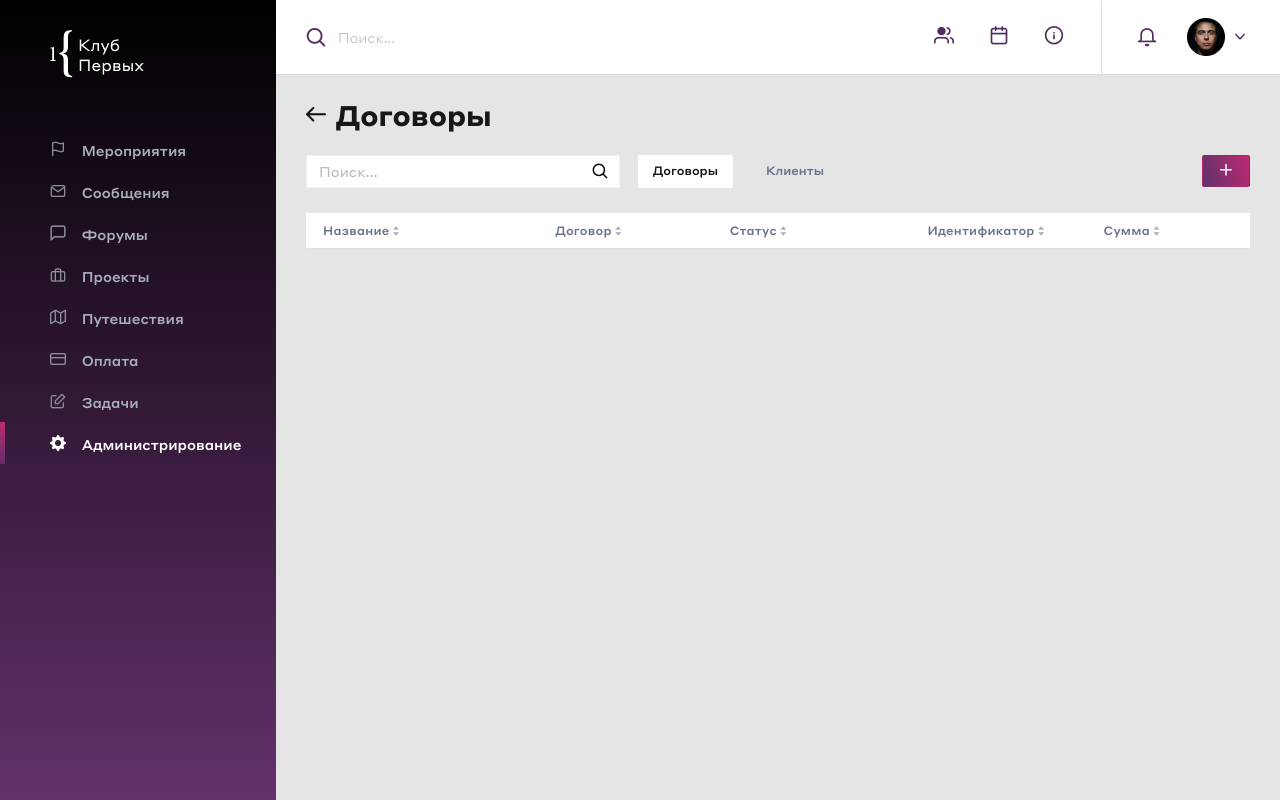
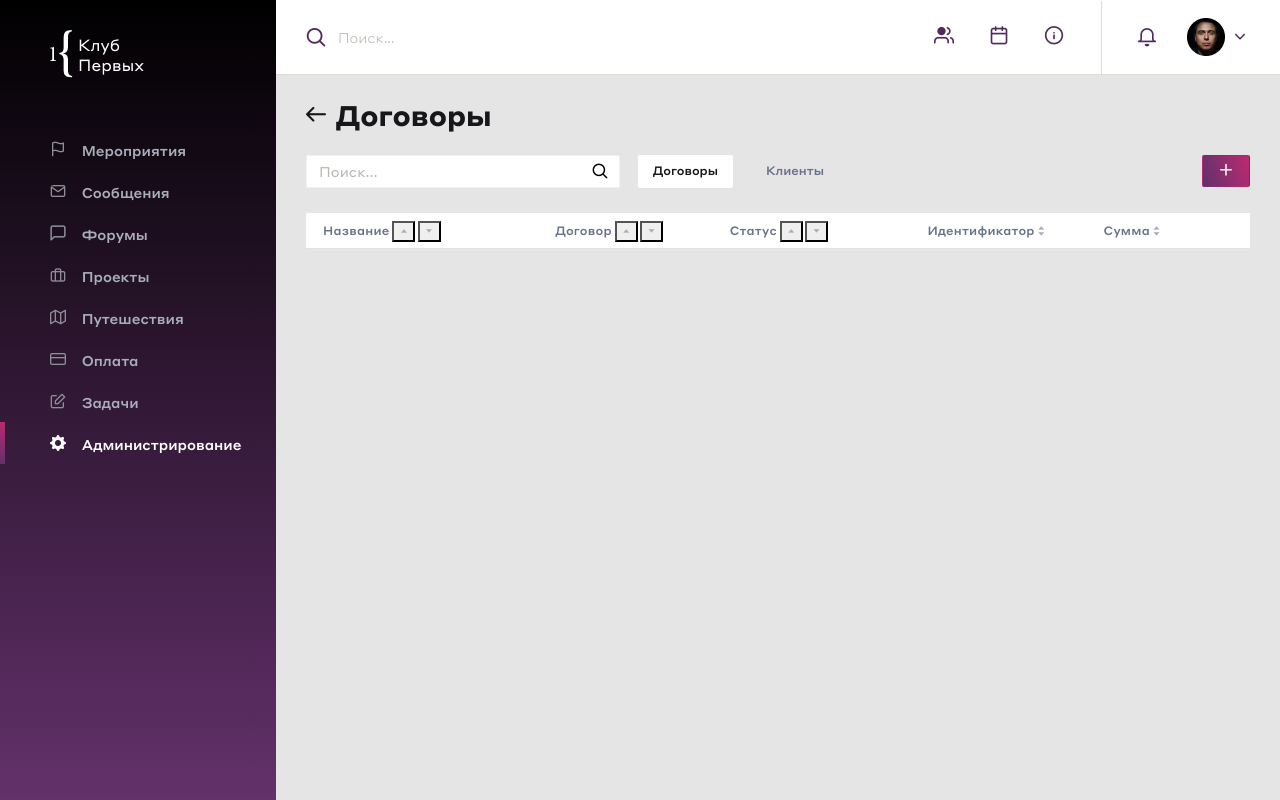
Before and after one commit to imyeskela/COTF_contracts, a Django app: page / in a window 1280 px wide. Run offline with Django 3.2, Linux system fonts and the light colour scheme; data that the repository does not hold is empty; some libraries are stand-ins or nearby versions; some web fonts are replaced.

Commit message:
Templates sorting

```diff
--- a/templates/contract_templates_list.html
+++ b/templates/contract_templates_list.html
@@ -20,12 +20,15 @@
                         <div class="table_title">
                             Название
                             <div class="sort_controls">
-                                <a class="up" href="#">
+                                <form action="." method="GET">
+                                    <button class="up" name="name_max" value="name_max">
                                         <i class="icon-arrow_up"></i>
-                                </a>
-                                <a class="down" href="#">
+                                    </button>
+
+                                    <button class="down" name="name_min" value="name_min">
                                         <i class="icon-arrow_down"></i>
-                                </a>
+                                    </button>
+                                </form>
                             </div>
                         </div>
                     </td>
@@ -33,12 +36,14 @@
                         <div class="table_title">
                             Договор
                             <div class="sort_controls">
-                                <a class="up" href="#">
+                                <form action="." method="GET">
+                                    <button class="up" name="contract_max" value="contract_max">
                                         <i class="icon-arrow_up"></i>
-                                </a>
-                                <a class="down" href="#">
+                                    </button>
+                                    <button class="down" name="contract_min" value="contract_min">
                                         <i class="icon-arrow_down"></i>
-                                </a>
+                                    </button>
+                                </form>
                             </div>
                         </div>
                     </td>
@@ -46,12 +51,14 @@
                         <div class="table_title">
                             Статус
                             <div class="sort_controls">
-                                <a class="up" href="#">
+                                <form action="." method="GET">
+                                    <button class="up" name="status_max" value="status_max">
                                         <i class="icon-arrow_up"></i>
-                                </a>
-                                <a class="down" href="#">
+                                    </button>
+                                    <button class="down" name="status_min" value="status_min">
                                         <i class="icon-arrow_down"></i>
-                                </a>
+                                    </button>
+                                </form>
                             </div>
                         </div>
                     </td>
```
Lines whose indentation alone changed are shown as unchanged.
